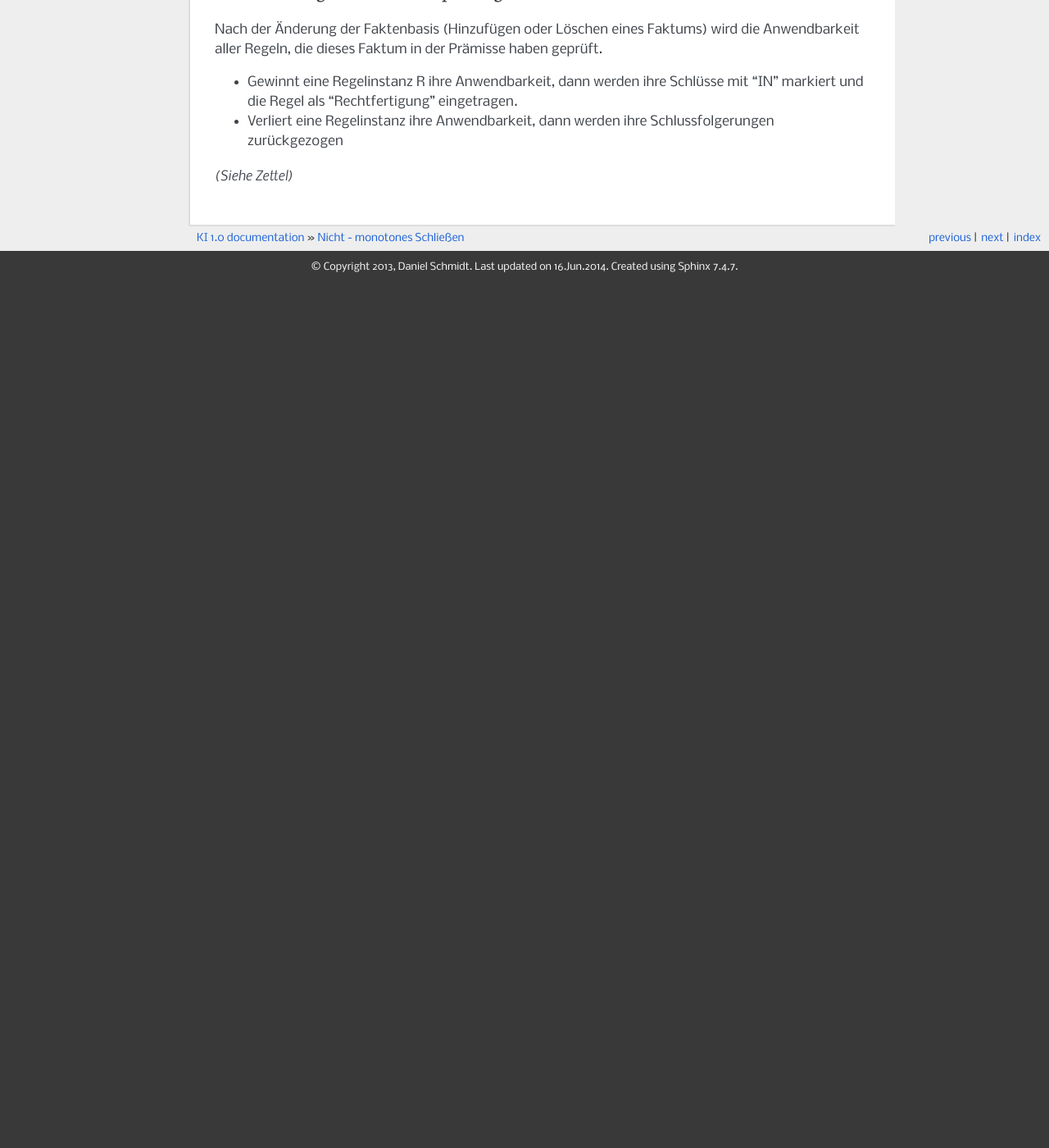
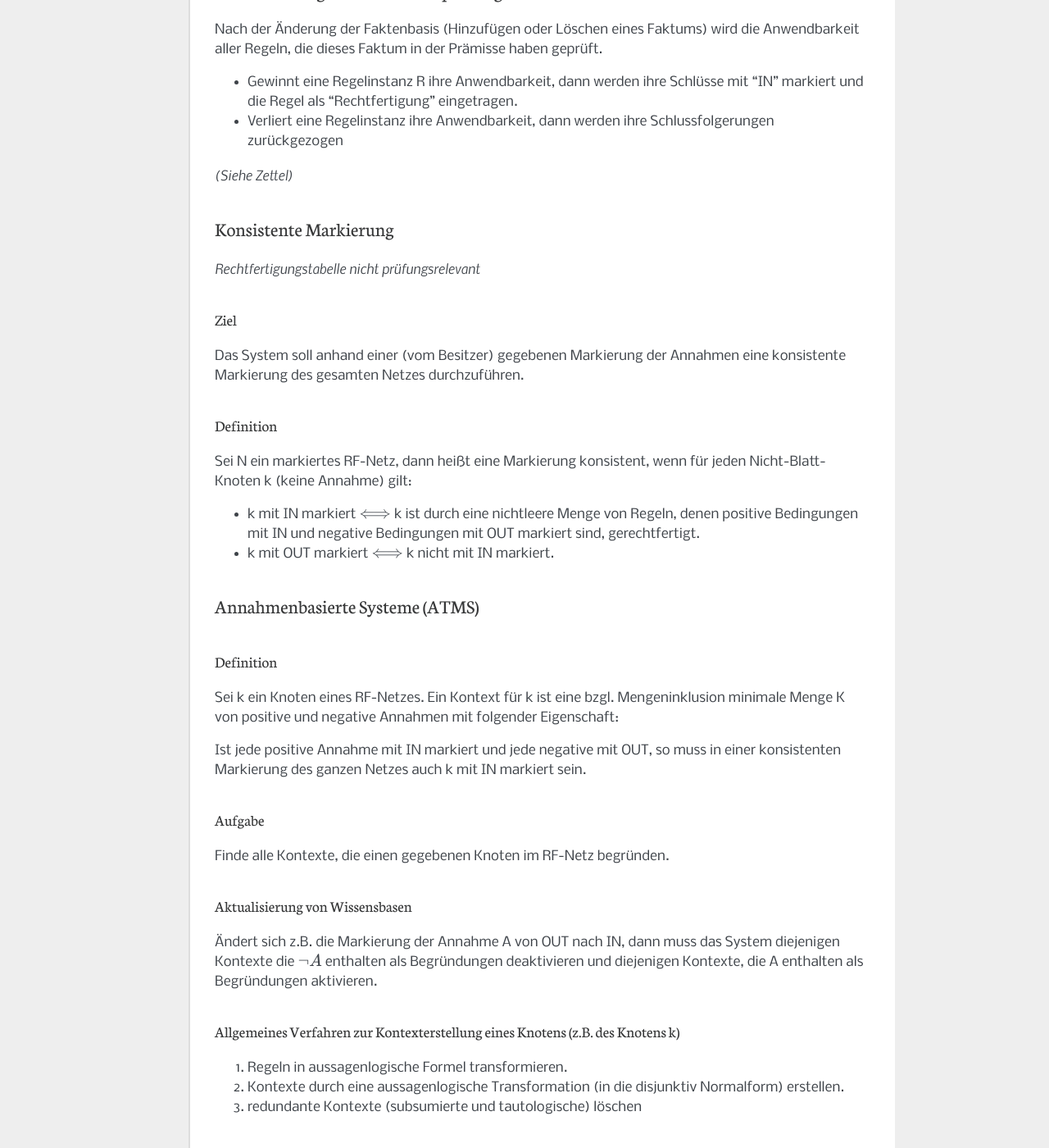
Before and after one commit to DanielMSchmidt/ki, a Sphinx documentation site: the page built from source/notmonoton.rst, in a window 1280 px wide and 1400 px high, scrolled down 1624 px. Shown: the whole window at 82% size. Built offline with Sphinx 7.4.7, drawn with Linux system fonts in a browser that asks for light colours; pages that are not in the unit, such as notebooks, are missing from menus; before the commit the page ends 1969 px from its top, so only the background shows below that; some of the changed text lies outside the part shown.

Commit message:
vorlesung

```diff
--- a/source/notmonoton.rst
+++ b/source/notmonoton.rst
@@ -68,3 +68,49 @@ Nach der Änderung der Faktenbasis (Hinzufügen oder Löschen eines Faktums) wir
 - Verliert eine Regelinstanz ihre Anwendbarkeit, dann werden ihre Schlussfolgerungen zurückgezogen
 
 *(Siehe Zettel)*
+
+Konsistente Markierung
+------------------------
+*Rechtfertigungstabelle nicht prüfungsrelevant*
+
+Ziel
+^^^^^^^^^^
+
+Das System soll anhand einer (vom Besitzer) gegebenen Markierung der Annahmen eine konsistente Markierung des gesamten Netzes durchzuführen.
+
+Definition
+^^^^^^^^^^^^^^^
+
+Sei N ein markiertes RF-Netz, dann heißt eine Markierung konsistent, wenn für jeden Nicht-Blatt-Knoten k (keine Annahme) gilt:
+
+- k mit IN markiert :math:`\Longleftrightarrow` k ist durch eine nichtleere Menge von Regeln, denen positive Bedingungen mit IN und negative Bedingungen mit OUT markiert sind, gerechtfertigt.
+- k mit OUT markiert :math:`\Longleftrightarrow` k nicht mit IN markiert.
+
+
+Annahmenbasierte Systeme (ATMS)
+--------------------------------
+
+Definition
+^^^^^^^^^^
+
+Sei k ein Knoten eines RF-Netzes. Ein Kontext für k ist eine bzgl. Mengeninklusion minimale Menge K von positive und negative Annahmen mit folgender Eigenschaft:
+
+Ist jede positive Annahme mit IN markiert und jede negative mit OUT, so muss in einer konsistenten Markierung des ganzen Netzes auch k mit IN markiert sein.
+
+Aufgabe
+^^^^^^^^
+
+Finde alle Kontexte, die einen gegebenen Knoten im RF-Netz begründen.
+
+Aktualisierung von Wissensbasen
+^^^^^^^^^^^^^^^^^^^^^^^^^^^^^^^^
+
+Ändert sich z.B. die Markierung der Annahme A von OUT nach IN, dann muss das System diejenigen Kontexte die :math:`\neg A` enthalten als Begründungen deaktivieren und diejenigen Kontexte, die A enthalten als Begründungen aktivieren.
+
+
+Allgemeines Verfahren zur Kontexterstellung eines Knotens (z.B. des Knotens k)
+^^^^^^^^^^^^^^^^^^^^^^^^^^^^^^^^^^^^^^^^^^^^^^^^^^^^^^^^^^^^^^^^^^^^^^^^^^^^^^
+
+1. Regeln in aussagenlogische Formel transformieren.
+2. Kontexte durch eine aussagenlogische Transformation (in die disjunktiv Normalform) erstellen.
+3. redundante Kontexte (subsumierte und tautologische) löschen
```
Also changed, not shown: source/softcomputing.rst (+25 -0 lines).
